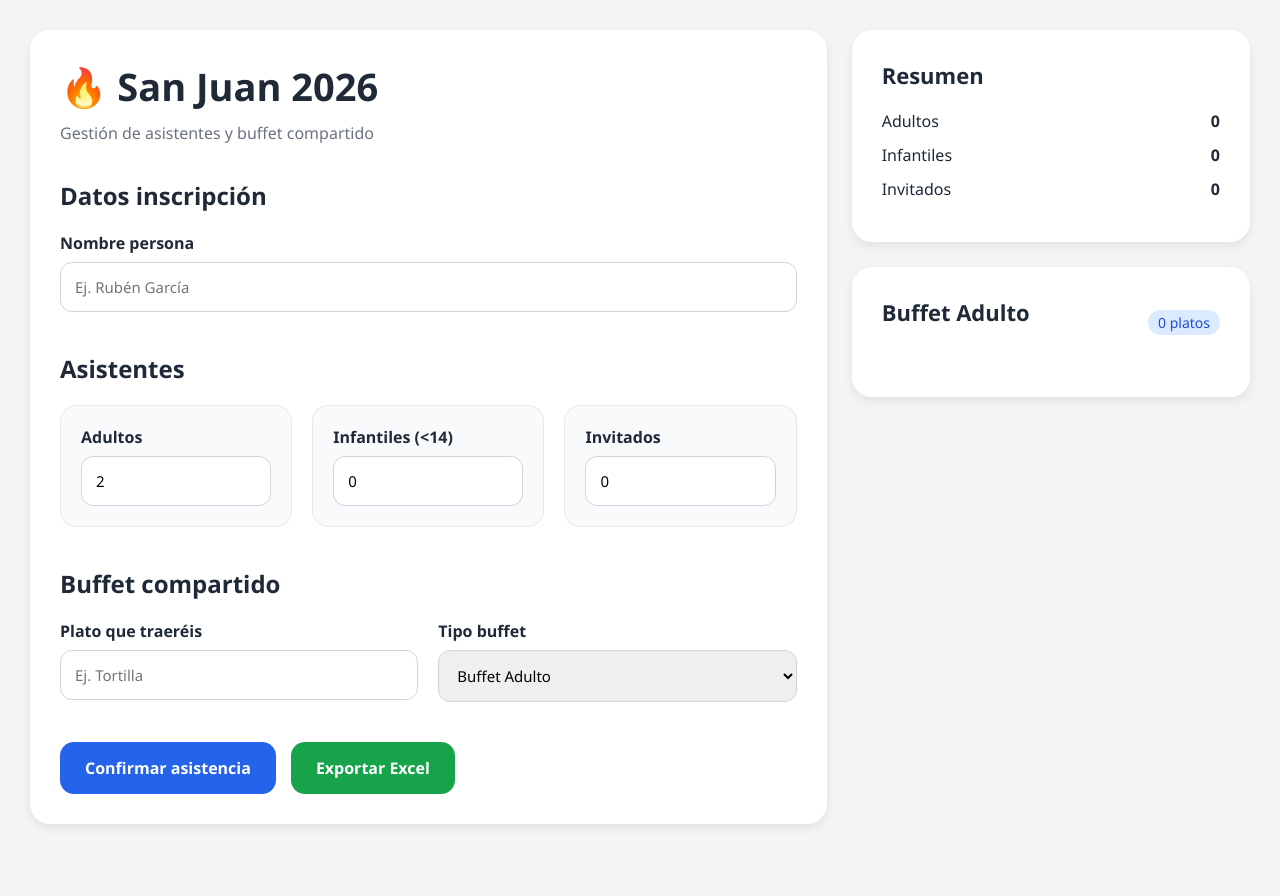
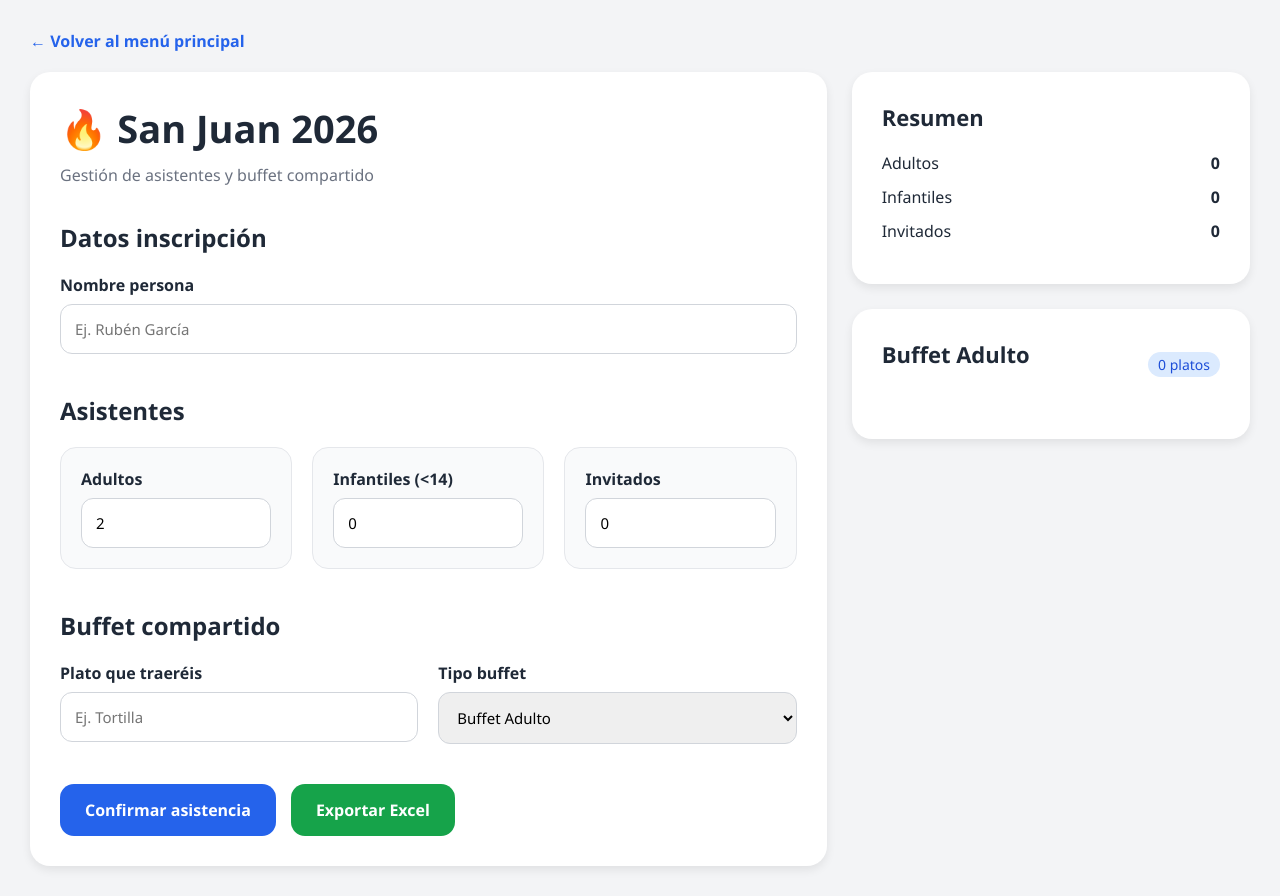
Before and after one commit to laualmeg/EventTracker, a website: page san-juan.html in a window 1280 px wide. Before the commit the page ends 854 px from the top, so only its background shows below. Drawn offline with Linux system fonts and the light colour scheme; no server answers.

Commit message:
Añadir botón volver al menú principal

```diff
--- a/san-juan.html
+++ b/san-juan.html
@@ -279,10 +279,34 @@
 
     }
 
+    /* Botón volver al menú principal */
+    .volver-menu {
+      display: inline-block;
+      margin-bottom: 20px;
+      color: #2563eb;
+      text-decoration: none;
+      font-weight: 600;
+    }
+
+    .volver-menu:hover {
+      text-decoration: underline;
+    }
+
   </style>
 </head>
 
 <body>
+
+  <div style="max-width:1400px; margin:auto;">
+
+    <!-- <a href="/index.html" class="volver-menu">
+      ← Volver al menú principal
+    </a> -->
+  <a href="/" class="volver-menu">
+  ← Volver al menú principal
+  </a>
+
+  </div>
 
   <div class="container">
 
```
